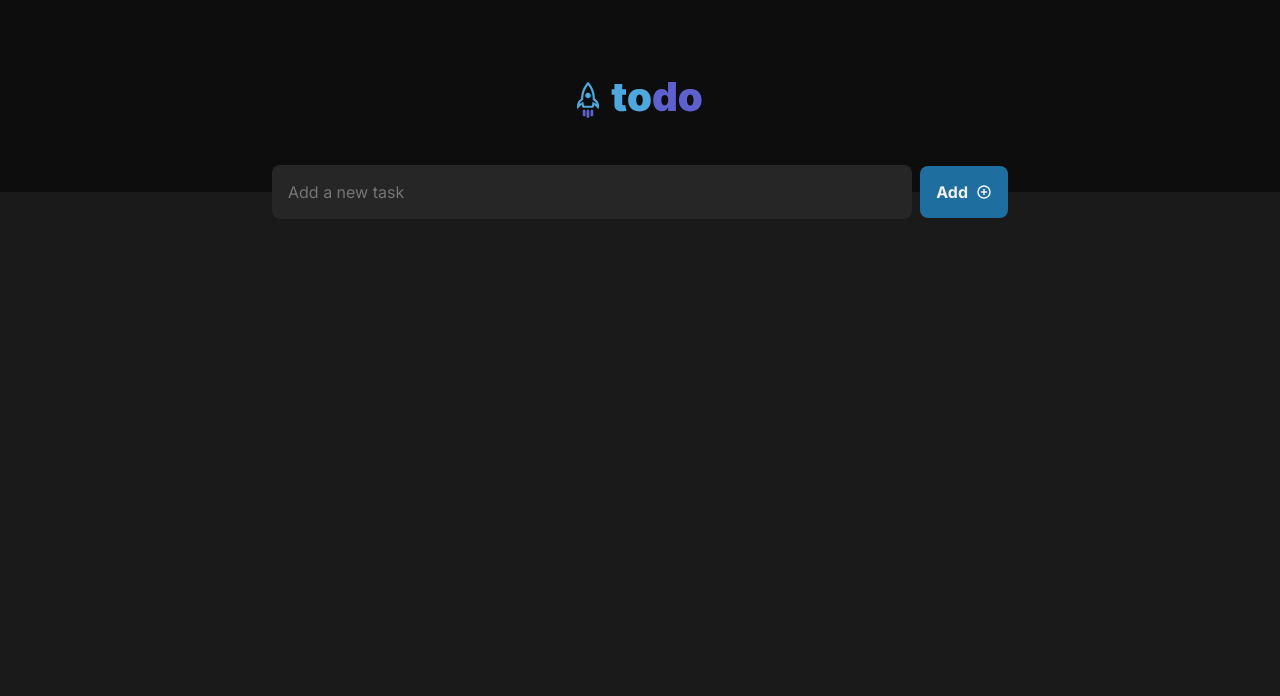
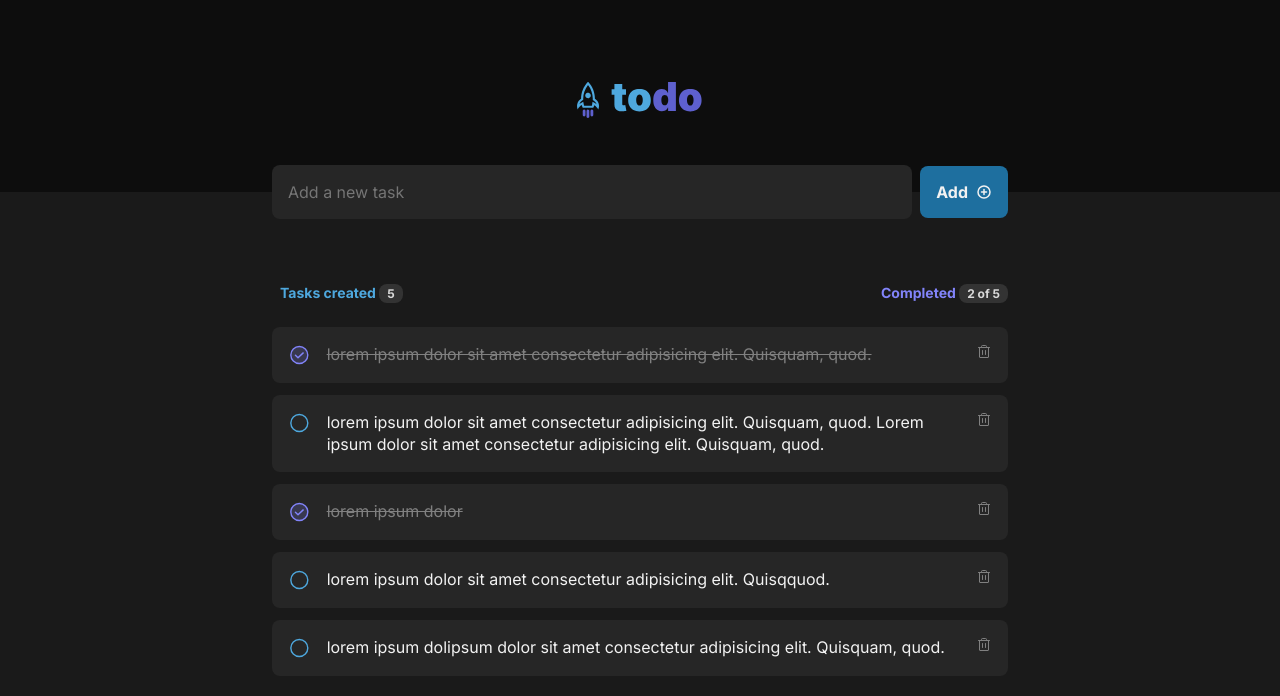
Before and after one commit to beatrizmf/todo, a React (Vite) app: page / in a window 1280 px wide. Shown: the top 696 px of the page. Built offline with nearby package versions, Linux system fonts and the light colour scheme.

Commit message:
feat: TaskList component

```diff
--- a/src/App.tsx
+++ b/src/App.tsx
@@ -1,5 +1,7 @@
 import { CreateTask } from './components/CreateTask'
 import { Header } from './components/Header'
+import { TasksList } from './components/TasksList'
+
 import './global.css'
 
 import styles from './App.module.css'
@@ -11,6 +13,7 @@ function App () {
       <div className={styles.wrapper}>
         <div className={styles.limitedWidth}>
           <CreateTask />
+          <TasksList />
         </div>
       </div>
     </div>
--- a/src/components/CreateTask.tsx
+++ b/src/components/CreateTask.tsx
@@ -7,7 +7,7 @@ export function CreateTask () {
     <form className={styles.createTask}>
       <input required placeholder="Add a new task" type="text" />
       <button type="submit">
-        Add <PlusCircle weight="bold" size="1rem" />
+        Add <PlusCircle weight="bold" size={16} />
       </button>
     </form>
   )
--- /dev/null
+++ b/src/components/TasksList.module.css
@@ -0,0 +1,74 @@
+.tasksList {
+  margin-top: 4rem;
+}
+
+.tasksList header {
+  display: flex;
+  align-items: center;
+  justify-content: space-between;
+  margin-bottom: 1.5rem;
+  font-size: 0.875rem;
+  font-weight: bold;
+}
+
+.tasksList header p {
+  color: var(--blue);
+  margin-left: 0.5rem;
+}
+
+.tasksList header p + p {
+  color: var(--purple);
+}
+
+.tasksList header span {
+  padding: 0.125rem 0.5rem;
+  font-size: 0.75rem;
+  border-radius: 8px;
+  color: var(--gray-200);
+  background: var(--gray-400);
+}
+
+.tasksList ul {
+  list-style: none;
+}
+
+.tasksList ul li {
+  background: var(--gray-500);
+  padding: 1rem;
+  border-radius: 8px;
+  display: flex;
+  align-items: flex-start;
+}
+
+.tasksList ul li + li {
+  margin-top: 0.75rem;
+}
+
+.deleteTaskButton {
+  border: 0;
+  background: none;
+  color: var(--gray-300);
+}
+
+.taskCompleted {
+  color: var(--purple);
+}
+
+.taskNotCompleted {
+  color: var(--blue);
+}
+
+.titleTaskCompleted,
+.titleNotTaskCompleted {
+  width: 100%;
+  padding: 0 1rem;
+}
+
+.titleTaskCompleted {
+  color: var(--gray-300);
+  text-decoration-line: line-through;
+}
+
+.titleNotTaskCompleted {
+  color: var(--gray-100);
+}
--- /dev/null
+++ b/src/components/TasksList.tsx
@@ -0,0 +1,72 @@
+import { CheckCircle, Circle, Trash } from 'phosphor-react'
+
+import styles from './TasksList.module.css'
+
+const tasks = [
+  {
+    id: 1,
+    title:
+      'lorem ipsum dolor sit amet consectetur adipisicing elit. Quisquam, quod.',
+    isCompleted: true
+  },
+  {
+    id: 2,
+    title:
+      'lorem ipsum dolor sit amet consectetur adipisicing elit. Quisquam, quod. Lorem ipsum dolor sit amet consectetur adipisicing elit. Quisquam, quod.',
+    isCompleted: false
+  },
+  {
+    id: 3,
+    title:
+      'lorem ipsum dolor',
+    isCompleted: true
+  },
+  {
+    id: 4,
+    title:
+      'lorem ipsum dolor sit amet consectetur adipisicing elit. Quisqquod.',
+    isCompleted: false
+  },
+  {
+    id: 5,
+    title:
+      'lorem ipsum dolipsum dolor sit amet consectetur adipisicing elit. Quisquam, quod.',
+    isCompleted: false
+  }
+]
+
+export function TasksList () {
+  return (
+    <div className={styles.tasksList}>
+      <header>
+        <p>
+          Tasks created <span>5</span>
+        </p>
+
+        <p>
+          Completed <span>2 of 5</span>
+        </p>
+      </header>
+
+      <ul>
+        {tasks.map((task) => (
+          <li key={task.id}>
+            {task.isCompleted
+              ? (<CheckCircle weight="duotone" className={styles.taskCompleted} size={24} />)
+              : (<Circle className={styles.taskNotCompleted} size={24} />)
+            }
+
+            {task.isCompleted
+              ? (<p className={styles.titleTaskCompleted}>{task.title}</p>)
+              : (<p className={styles.titleNotTaskCompleted}>{task.title}</p>)
+            }
+
+            <button className={styles.deleteTaskButton}>
+              <Trash size={16} />
+            </button>
+          </li>
+        ))}
+      </ul>
+    </div>
+  )
+}
```
